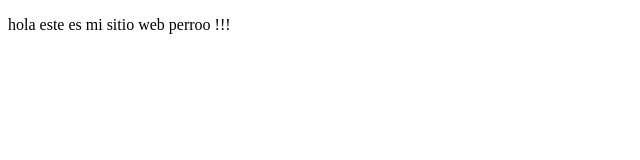
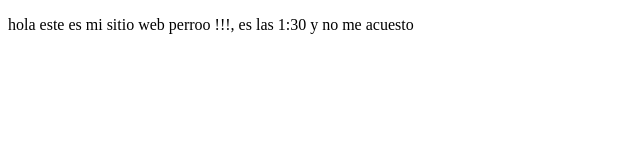
Before and after one commit to chevy619/proyectoDemo, a plain HTML site: page index.html in a window 1280 px wide. Shown: the whole page, without its empty margins (0-640 px from the left). Drawn offline with Linux system fonts and the light colour scheme.

Commit message:
agregamos hora

```diff
--- a/index.html
+++ b/index.html
@@ -7,6 +7,6 @@
     <title>Hola mundo</title>
 </head>
 <body>
-    <p>hola este es mi sitio web perroo !!!</p>
+    <p>hola este es mi sitio web perroo !!!, es las 1:30 y no me acuesto</p>
 </body>
 </html>
```
